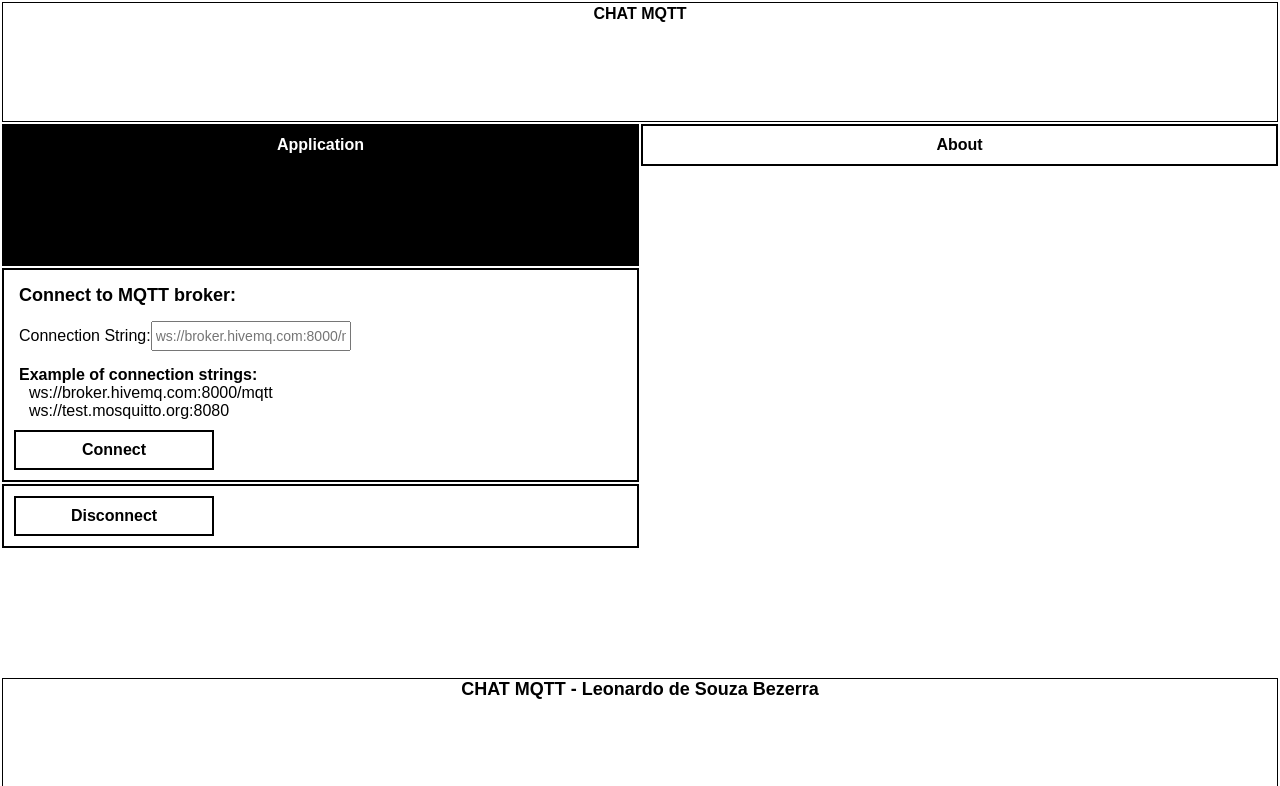
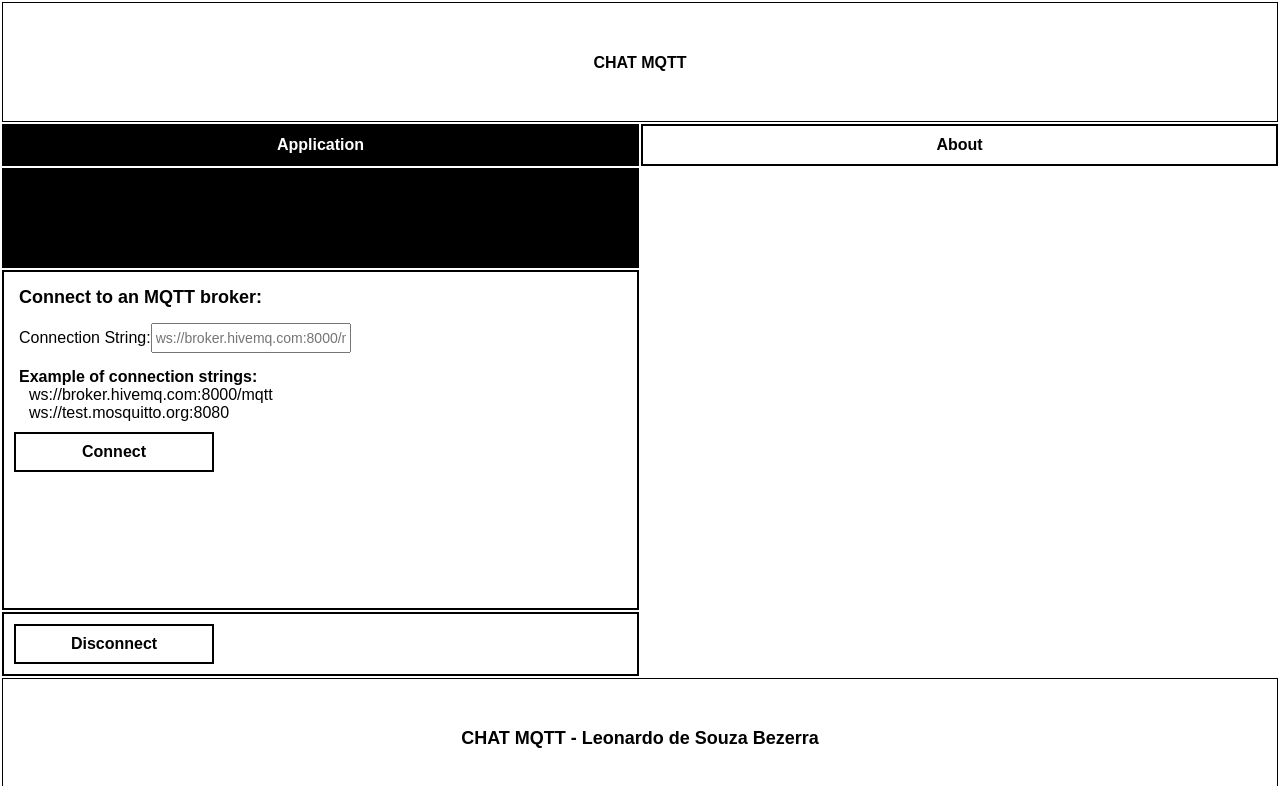
Before and after one commit to leobez/chat-mqtt, a React (Vite) app in the folder mqtt/: page / in a window 1280 px wide. Shown: the top 786 px of the page. Built offline with nearby package versions, Linux system fonts and the light colour scheme.

Commit message:
General css

```diff
--- a/mqtt/src/App.css
+++ b/mqtt/src/App.css
@@ -12,6 +12,9 @@
 .App main {
     flex: 1 1 auto;
     max-width: 1600px;
+    display: flex;
+    flex-direction: column;
+    gap: 2px;
 }
 .App footer {
     flex: 0 1 120px;
--- a/mqtt/src/components/Connection/Connection.module.css
+++ b/mqtt/src/components/Connection/Connection.module.css
@@ -1,6 +1,7 @@
 .connectioncontainer {
     display: flex;
     gap: 2px;
+    flex-basis: 95%;
 }
 .connectioncontainer > div {
     flex-basis: 50%;
@@ -10,12 +11,18 @@
     flex-direction: column;
     gap: 2px;
 }
-
-.feedbackcontainer {}
-
+.feedbackcontainer {
+    flex-basis: 15%;
+}
 .connection > form {
     border: 2px solid black;
     padding: 10px;
+}
+.connection > form:nth-child(2) {
+    flex-basis: 75%;
+}
+.connection > form:nth-child(3) {
+    flex-basis: 10%;
 }
 
 .examples {
--- a/mqtt/src/components/Connection/Connection.tsx
+++ b/mqtt/src/components/Connection/Connection.tsx
@@ -35,7 +35,7 @@ const Connection = () => {
 
                 <div>
                     <h1>
-                        Connect to MQTT broker:
+                        Connect to an MQTT broker:
                     </h1>
                 </div>
 
--- a/mqtt/src/components/Footer/Footer.module.css
+++ b/mqtt/src/components/Footer/Footer.module.css
@@ -1,5 +1,5 @@
 .footer {
-    display: flex;
-    align-items: center;
-    justify-content: center;
+    height: 100%;
+    display: grid;
+    place-items: center;
 }
--- a/mqtt/src/components/Header/Header.module.css
+++ b/mqtt/src/components/Header/Header.module.css
@@ -1,7 +1,7 @@
 .header {
-    display: flex;
-    align-items: center;
-    justify-content: center;
+    height: 100%;
+    display: grid;
+    place-items: center;
 }
 
 .header a {
--- a/mqtt/src/components/Navbar/Navbar.module.css
+++ b/mqtt/src/components/Navbar/Navbar.module.css
@@ -1,5 +1,6 @@
 .navbar {
     width: 100%;
+    flex-basis: 5%;
 }
 .navbar > ul {
     width: 100%;
```
